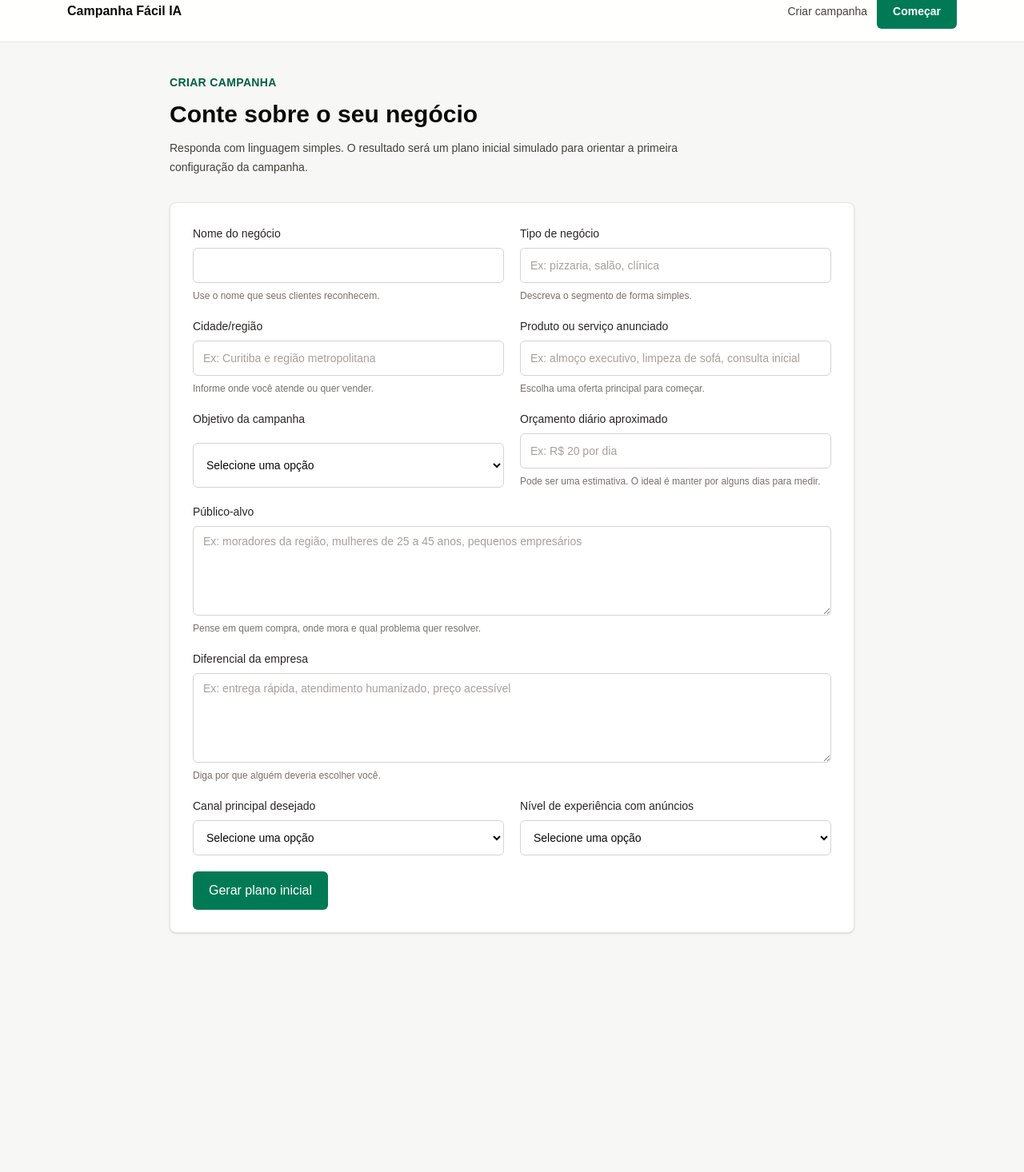
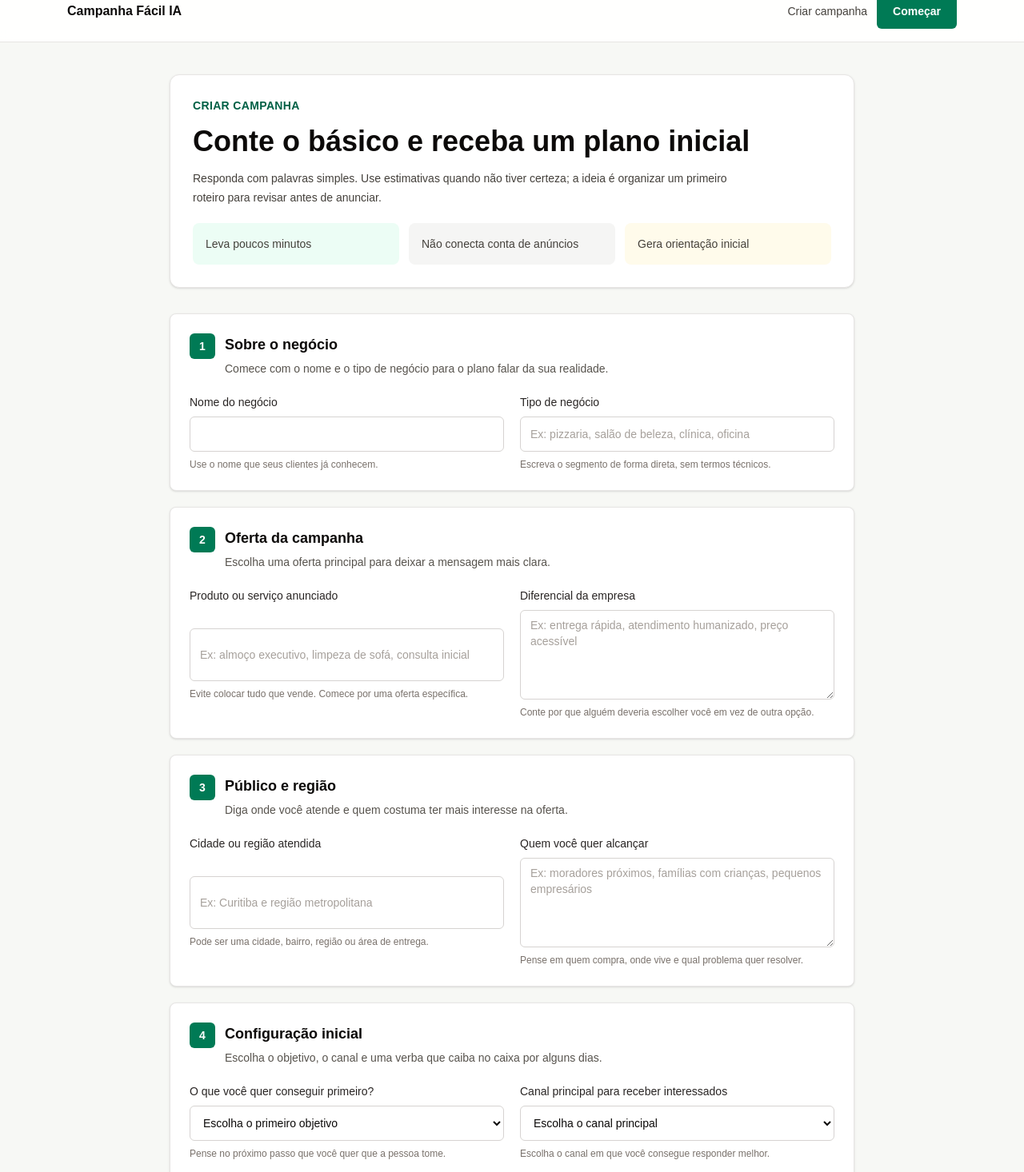
Before and after one commit to natanaelhauck/campanha-facil-IA, a Next.js app: page /criar-campanha in a window 1280 px wide. Shown: the part 24-1490 px from the top of the page at 80% size. Before the commit the page ends 1231 px from the top, so only its background shows below. Built offline with nearby package versions, Linux system fonts and the light colour scheme.

Commit message:
style: melhora formulário guiado da campanha

```diff
--- a/src/app/criar-campanha/page.tsx
+++ b/src/app/criar-campanha/page.tsx
@@ -1,6 +1,6 @@
 "use client";
 
-import { FormEvent, useState } from "react";
+import { FormEvent, ReactNode, useEffect, useState } from "react";
 import { useRouter } from "next/navigation";
 import { Button } from "@/components/Button";
 import { Header } from "@/components/Header";
@@ -24,9 +24,77 @@ const initialForm: CampaignFormData = {
   experienceLevel: "",
 };
 
+function parseSavedForm(value: string | null): CampaignFormData | null {
+  if (!value) {
+    return null;
+  }
+
+  try {
+    const parsed = JSON.parse(value) as Partial<CampaignFormData>;
+
+    if (!parsed || typeof parsed !== "object") {
+      return null;
+    }
+
+    return {
+      businessName: parsed.businessName ?? "",
+      businessType: parsed.businessType ?? "",
+      region: parsed.region ?? "",
+      offer: parsed.offer ?? "",
+      goal: parsed.goal ?? "",
+      dailyBudget: parsed.dailyBudget ?? "",
+      audience: parsed.audience ?? "",
+      differentiator: parsed.differentiator ?? "",
+      mainChannel: parsed.mainChannel ?? "",
+      experienceLevel: parsed.experienceLevel ?? "",
+    };
+  } catch {
+    return null;
+  }
+}
+
+function FormSection({
+  number,
+  title,
+  description,
+  children,
+}: {
+  number: string;
+  title: string;
+  description: string;
+  children: ReactNode;
+}) {
+  return (
+    <section className="rounded-lg border border-stone-200 bg-white p-5 shadow-sm md:p-6">
+      <div className="mb-5 flex gap-3">
+        <span className="flex h-8 w-8 shrink-0 items-center justify-center rounded-md bg-emerald-700 text-sm font-bold text-white">
+          {number}
+        </span>
+        <div>
+          <h2 className="text-lg font-bold text-stone-950">{title}</h2>
+          <p className="mt-1 text-sm leading-6 text-stone-600">
+            {description}
+          </p>
+        </div>
+      </div>
+      <div className="grid gap-5 md:grid-cols-2">{children}</div>
+    </section>
+  );
+}
+
 export default function CreateCampaignPage() {
   const [form, setForm] = useState(initialForm);
   const router = useRouter();
+
+  useEffect(() => {
+    queueMicrotask(() => {
+      const savedForm = parseSavedForm(localStorage.getItem(campaignStorageKey));
+
+      if (savedForm) {
+        setForm(savedForm);
+      }
+    });
+  }, []);
 
   function updateField(field: keyof CampaignFormData, value: string) {
     setForm((current) => ({ ...current, [field]: value }));
@@ -42,89 +110,75 @@ export default function CreateCampaignPage() {
     <main className="min-h-screen bg-[#f7f8f5]">
       <Header />
       <section className="mx-auto max-w-4xl px-5 py-10">
-        <div className="mb-8">
+        <div className="mb-8 rounded-xl border border-stone-200 bg-white p-5 shadow-sm md:p-7">
           <p className="text-sm font-semibold uppercase tracking-wide text-emerald-800">
             Criar campanha
           </p>
-          <h1 className="mt-3 text-3xl font-bold text-stone-950">
-            Conte sobre o seu negócio
+          <h1 className="mt-3 max-w-3xl text-3xl font-bold leading-tight text-stone-950 md:text-4xl">
+            Conte o básico e receba um plano inicial
           </h1>
           <p className="mt-3 max-w-2xl text-sm leading-6 text-stone-700">
-            Responda com linguagem simples. O resultado será um plano inicial
-            simulado para orientar a primeira configuração da campanha.
+            Responda com palavras simples. Use estimativas quando não tiver
+            certeza; a ideia é organizar um primeiro roteiro para revisar antes
+            de anunciar.
           </p>
+          <div className="mt-5 grid gap-3 text-sm text-stone-700 md:grid-cols-3">
+            <div className="rounded-lg bg-emerald-50 p-4">
+              Leva poucos minutos
+            </div>
+            <div className="rounded-lg bg-stone-100 p-4">
+              Não conecta conta de anúncios
+            </div>
+            <div className="rounded-lg bg-amber-50 p-4">
+              Gera orientação inicial
+            </div>
+          </div>
         </div>
 
         <form
           onSubmit={handleSubmit}
-          className="grid gap-5 rounded-lg border border-stone-200 bg-white p-5 shadow-sm md:grid-cols-2 md:p-7"
+          className="grid gap-5"
+        >
+          <FormSection
+            number="1"
+            title="Sobre o negócio"
+            description="Comece com o nome e o tipo de negócio para o plano falar da sua realidade."
           >
             <Input
               label="Nome do negócio"
               name="businessName"
-            helpText="Use o nome que seus clientes reconhecem."
+              helpText="Use o nome que seus clientes já conhecem."
               value={form.businessName}
-            onChange={(event) => updateField("businessName", event.target.value)}
+              onChange={(event) =>
+                updateField("businessName", event.target.value)
+              }
               required
             />
             <Input
               label="Tipo de negócio"
               name="businessType"
-            placeholder="Ex: pizzaria, salão, clínica"
-            helpText="Descreva o segmento de forma simples."
+              placeholder="Ex: pizzaria, salão de beleza, clínica, oficina"
+              helpText="Escreva o segmento de forma direta, sem termos técnicos."
               value={form.businessType}
-            onChange={(event) => updateField("businessType", event.target.value)}
+              onChange={(event) =>
+                updateField("businessType", event.target.value)
+              }
               required
             />
-          <Input
-            label="Cidade/região"
-            name="region"
-            placeholder="Ex: Curitiba e região metropolitana"
-            helpText="Informe onde você atende ou quer vender."
-            value={form.region}
-            onChange={(event) => updateField("region", event.target.value)}
-            required
-          />
+          </FormSection>
+
+          <FormSection
+            number="2"
+            title="Oferta da campanha"
+            description="Escolha uma oferta principal para deixar a mensagem mais clara."
+          >
             <Input
               label="Produto ou serviço anunciado"
               name="offer"
               placeholder="Ex: almoço executivo, limpeza de sofá, consulta inicial"
-            helpText="Escolha uma oferta principal para começar."
+              helpText="Evite colocar tudo que vende. Comece por uma oferta específica."
               value={form.offer}
               onChange={(event) => updateField("offer", event.target.value)}
-            required
-          />
-          <Select
-            label="Objetivo da campanha"
-            name="goal"
-            value={form.goal}
-            onChange={(event) => updateField("goal", event.target.value)}
-            options={[
-              "Receber mensagens no WhatsApp",
-              "Atrair visitas para o perfil do Instagram",
-              "Levar pessoas para o site",
-              "Aumentar visitas na loja física",
-              "Divulgar uma oferta local",
-            ]}
-            required
-          />
-          <Input
-            label="Orçamento diário aproximado"
-            name="dailyBudget"
-            placeholder="Ex: R$ 20 por dia"
-            helpText="Pode ser uma estimativa. O ideal é manter por alguns dias para medir."
-            value={form.dailyBudget}
-            onChange={(event) => updateField("dailyBudget", event.target.value)}
-            required
-          />
-          <Textarea
-            label="Público-alvo"
-            name="audience"
-            value={form.audience}
-            onChange={(event) => updateField("audience", event.target.value)}
-            className="md:col-span-2"
-            placeholder="Ex: moradores da região, mulheres de 25 a 45 anos, pequenos empresários"
-            helpText="Pense em quem compra, onde mora e qual problema quer resolver."
               required
             />
             <Textarea
@@ -134,26 +188,90 @@ export default function CreateCampaignPage() {
               onChange={(event) =>
                 updateField("differentiator", event.target.value)
               }
-            className="md:col-span-2"
               placeholder="Ex: entrega rápida, atendimento humanizado, preço acessível"
-            helpText="Diga por que alguém deveria escolher você."
+              helpText="Conte por que alguém deveria escolher você em vez de outra opção."
+              required
+            />
+          </FormSection>
+
+          <FormSection
+            number="3"
+            title="Público e região"
+            description="Diga onde você atende e quem costuma ter mais interesse na oferta."
+          >
+            <Input
+              label="Cidade ou região atendida"
+              name="region"
+              placeholder="Ex: Curitiba e região metropolitana"
+              helpText="Pode ser uma cidade, bairro, região ou área de entrega."
+              value={form.region}
+              onChange={(event) => updateField("region", event.target.value)}
+              required
+            />
+            <Textarea
+              label="Quem você quer alcançar"
+              name="audience"
+              value={form.audience}
+              onChange={(event) => updateField("audience", event.target.value)}
+              placeholder="Ex: moradores próximos, famílias com crianças, pequenos empresários"
+              helpText="Pense em quem compra, onde vive e qual problema quer resolver."
+              required
+            />
+          </FormSection>
+
+          <FormSection
+            number="4"
+            title="Configuração inicial"
+            description="Escolha o objetivo, o canal e uma verba que caiba no caixa por alguns dias."
+          >
+            <Select
+              label="O que você quer conseguir primeiro?"
+              name="goal"
+              value={form.goal}
+              onChange={(event) => updateField("goal", event.target.value)}
+              placeholder="Escolha o primeiro objetivo"
+              helpText="Pense no próximo passo que você quer que a pessoa tome."
+              options={[
+                "Receber mensagens no WhatsApp",
+                "Levar pessoas para o Instagram",
+                "Levar pessoas para o site",
+                "Atrair visitas para a loja física",
+                "Divulgar uma oferta local",
+              ]}
               required
             />
             <Select
-            label="Canal principal desejado"
+              label="Canal principal para receber interessados"
               name="mainChannel"
               value={form.mainChannel}
-            onChange={(event) => updateField("mainChannel", event.target.value)}
+              onChange={(event) =>
+                updateField("mainChannel", event.target.value)
+              }
+              placeholder="Escolha o canal principal"
+              helpText="Escolha o canal em que você consegue responder melhor."
               options={["WhatsApp", "Instagram", "Site", "Loja física"]}
               required
             />
+            <Input
+              label="Orçamento diário aproximado"
+              name="dailyBudget"
+              placeholder="Ex: R$ 20 por dia"
+              helpText="Use um valor que possa manter por alguns dias para observar os sinais."
+              value={form.dailyBudget}
+              onChange={(event) =>
+                updateField("dailyBudget", event.target.value)
+              }
+              required
+            />
             <Select
-            label="Nível de experiência com anúncios"
+              label="Sua experiência com anúncios"
               name="experienceLevel"
               value={form.experienceLevel}
               onChange={(event) =>
                 updateField("experienceLevel", event.target.value)
               }
+              placeholder="Escolha o nível mais próximo"
+              helpText="Isso ajuda o plano a usar uma orientação mais adequada."
               options={[
                 "Nunca anunciei",
                 "Já tentei algumas vezes",
@@ -161,7 +279,14 @@ export default function CreateCampaignPage() {
               ]}
               required
             />
-          <div className="md:col-span-2">
+          </FormSection>
+
+          <div className="rounded-lg border border-stone-200 bg-white p-5 shadow-sm md:p-6">
+            <p className="mb-4 max-w-2xl text-sm leading-6 text-stone-600">
+              A versão atual gera um plano inicial simulado e orientativo com
+              base nas suas respostas. Ele serve para organizar os próximos
+              passos, não para garantir resultado.
+            </p>
             <Button type="submit" className="w-full sm:w-auto">
               Gerar plano inicial
             </Button>
--- a/src/components/Select.tsx
+++ b/src/components/Select.tsx
@@ -2,12 +2,14 @@ import type { SelectHTMLAttributes } from "react";
 
 type SelectProps = SelectHTMLAttributes<HTMLSelectElement> & {
   label: string;
+  helpText?: string;
   options: string[];
   placeholder?: string;
 };
 
 export function Select({
   label,
+  helpText,
   options,
   placeholder = "Selecione uma opção",
   id,
@@ -31,6 +33,7 @@ export function Select({
           </option>
         ))}
       </select>
+      {helpText ? <span className="text-xs font-normal text-stone-500">{helpText}</span> : null}
     </label>
   );
 }
```
Lines whose indentation alone changed are shown as unchanged.
